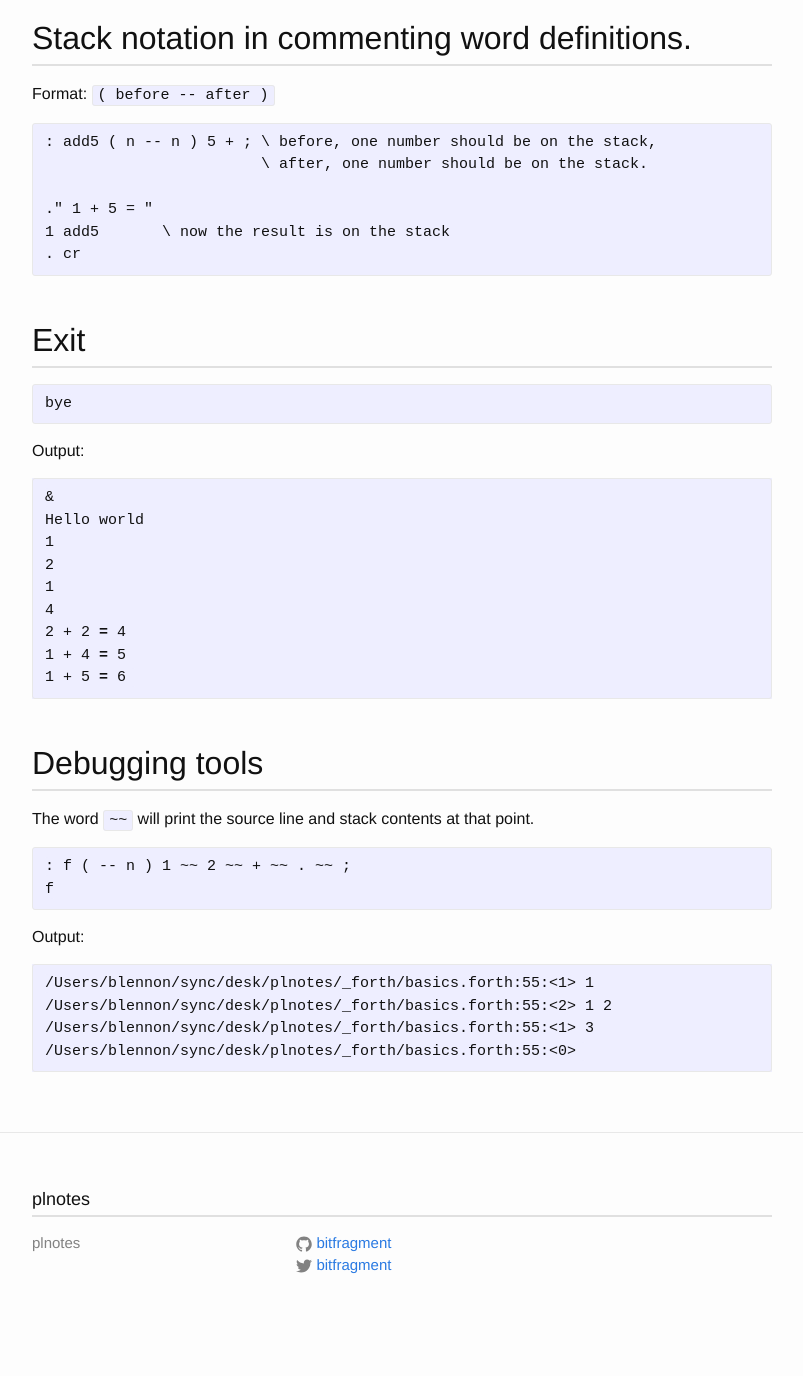
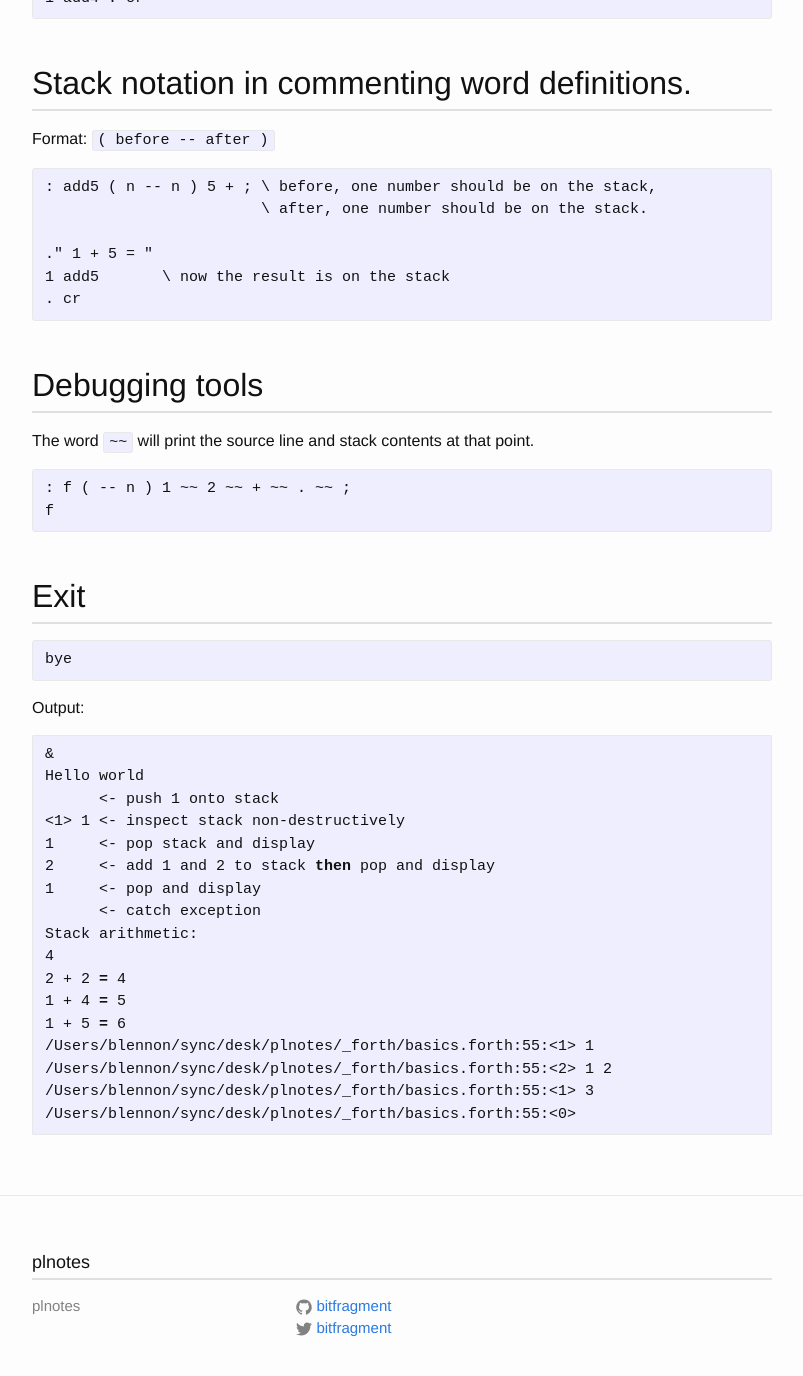
Before and after one commit to bitfragment/plnotes, a Jekyll site: the page built from _forth/basics.md, in a window 1280 px wide and 1400 px high, scrolled down 3475 px. Shown: the top 1376 px of the window, without its empty margins (238-1041 px from the left). Built offline with Jekyll 4.4.1, drawn with Linux system fonts in a browser that asks for light colours; before the commit the page ends 4812 px from its top, so only the background shows below that; some of the changed text lies outside the part shown.

Commit message:
Hotfix code and output

````diff
--- a/_forth/basics.md
+++ b/_forth/basics.md
@@ -95,31 +95,31 @@
 Push 1 onto the stack.
 
 ```forth
-1
+1         ."       <- push 1 onto stack " cr
 ```
 
 Inspect the stack non-destructively.
 
 ```forth
-.s
+.s        ." <- inspect stack non-destructively " cr
 ```
 
 Now pop 1 off the stack and display it.
 
 ```forth
-.
+.         ."     <- pop stack and display " cr
 ```
 
 Push 1 and 2 onto the stack. Then pop 2 off the stack and display it.
 
 ```forth
-1 2 .
+1 2 .     ."     <- push 1 and 2 onto stack then pop and display " cr
 ```
 
 Pop 1 off the stack and display it.
 
 ```forth
-. cr
+.         ."     <- pop and display " cr
 ```
 
 At this point the stack is empty. Trigger stack underflow by trying
@@ -132,7 +132,7 @@
 Catch the 'Address alignment exception' so the program will not halt.
 
 ```forth
-' . catch
+' . catch ."       <- catch exception " cr
 ```
 
 ## Stack arithmetic
@@ -144,6 +144,8 @@
 the stack.
 
 ```forth
+." Stack arithmetic: " cr
+
 2 2 + . cr
 
 ." 2 + 2 = "
@@ -175,6 +177,16 @@
 ```
 
 
+## Debugging tools
+
+The word `~~` will print the source line and stack contents at that point.
+
+```forth
+: f ( -- n ) 1 ~~ 2 ~~ + ~~ . ~~ ;
+f
+```
+
+
 ## Exit
 
 ```forth
@@ -187,28 +199,17 @@
 ```sh
 &
 Hello world
-1
-2
-1
+      <- push 1 onto stack
+<1> 1 <- inspect stack non-destructively
+1     <- pop stack and display
+2     <- add 1 and 2 to stack then pop and display
+1     <- pop and display
+      <- catch exception
+Stack arithmetic:
 4
 2 + 2 = 4
 1 + 4 = 5
 1 + 5 = 6
-```
-
-
-## Debugging tools
-
-The word `~~` will print the source line and stack contents at that point.
-
-```forth
-: f ( -- n ) 1 ~~ 2 ~~ + ~~ . ~~ ;
-f
-```
-
-Output:
-
-```sh
 /Users/blennon/sync/desk/plnotes/_forth/basics.forth:55:<1> 1
 /Users/blennon/sync/desk/plnotes/_forth/basics.forth:55:<2> 1 2
 /Users/blennon/sync/desk/plnotes/_forth/basics.forth:55:<1> 3
````
